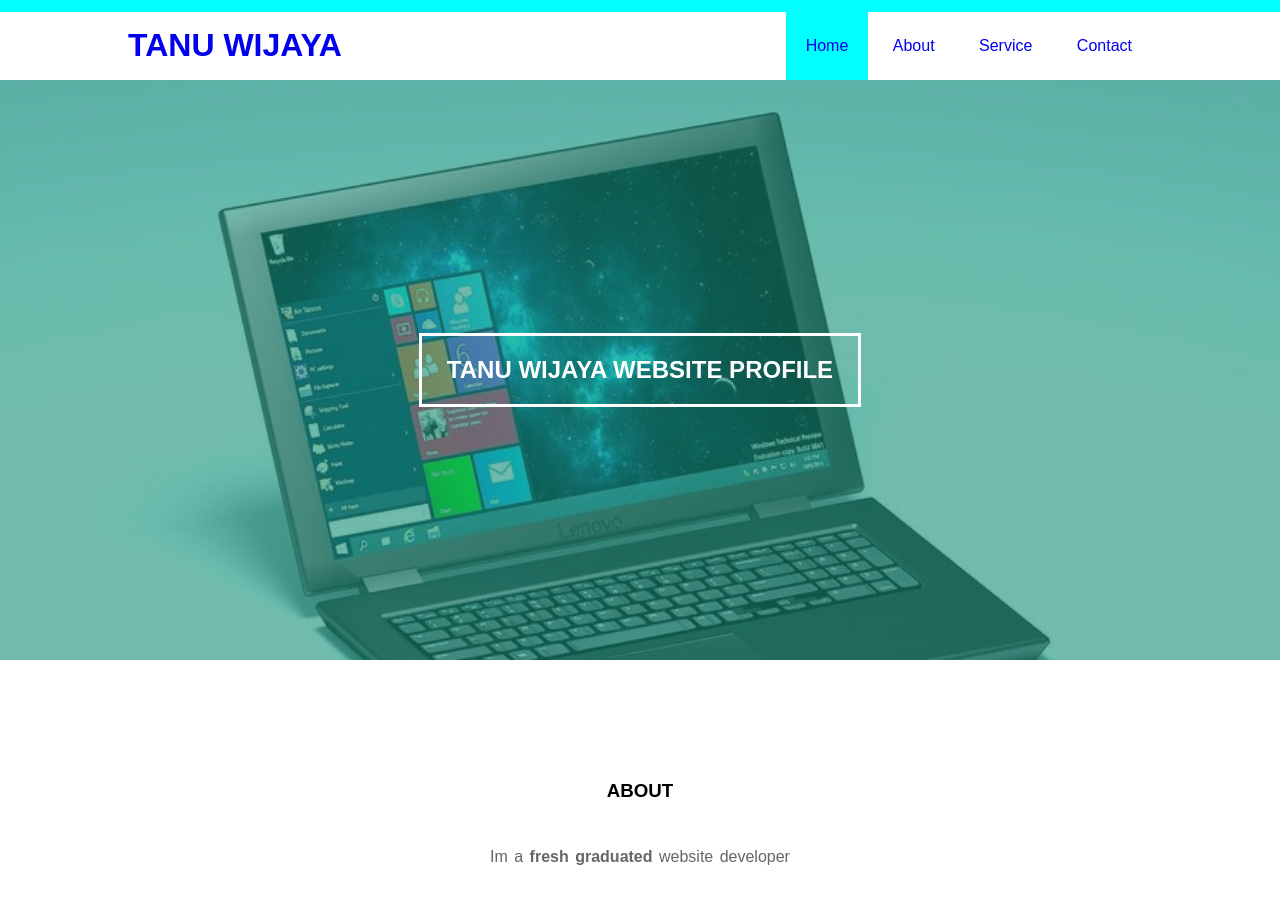
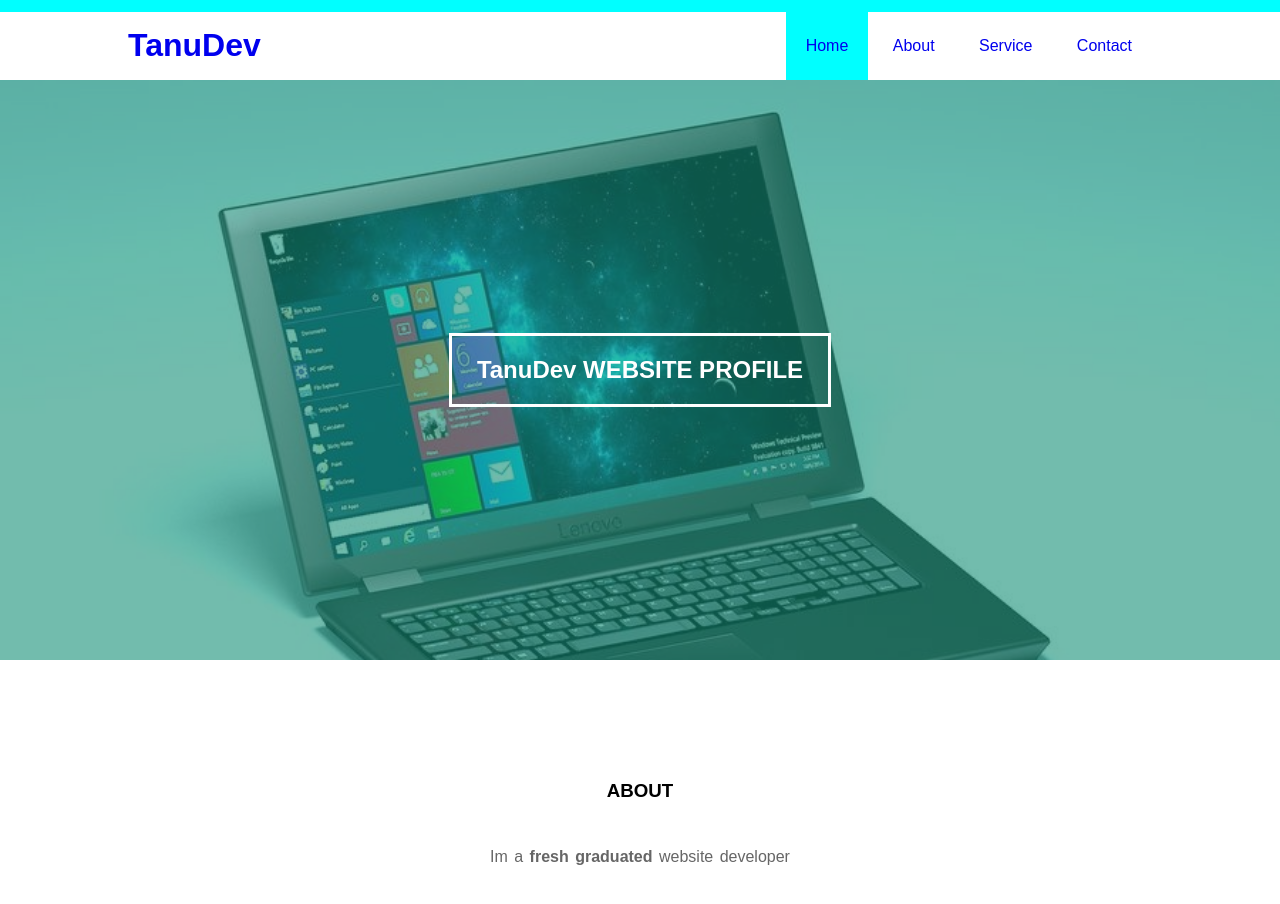
Before and after one commit to txnu/CompanyProfile, a plain HTML site: page index.html in a window 1280 px wide. Shown: the part 36-940 px from the top of the page. Drawn offline with nearby package versions, Linux system fonts and the light colour scheme.

Commit message:
Update index.html

```diff
--- a/index.html
+++ b/index.html
@@ -29,7 +29,7 @@
     </div>
     <header>
         <div class="container">
-            <h1><a href="index.html">TANU WIJAYA</a></h1>
+            <h1><a href="index.html">TanuDev</a></h1>
             <ul>
                 <li  class="active"><a href="index.html">Home</a></li>
                 <li><a href="about.html">About</a></li>
@@ -40,7 +40,7 @@
     </header>
 
     <section class="banner">
-        <h2>TANU WIJAYA WEBSITE PROFILE</h2>
+        <h2>TanuDev WEBSITE PROFILE</h2>
     </section>
 
     <!--about-->
```
